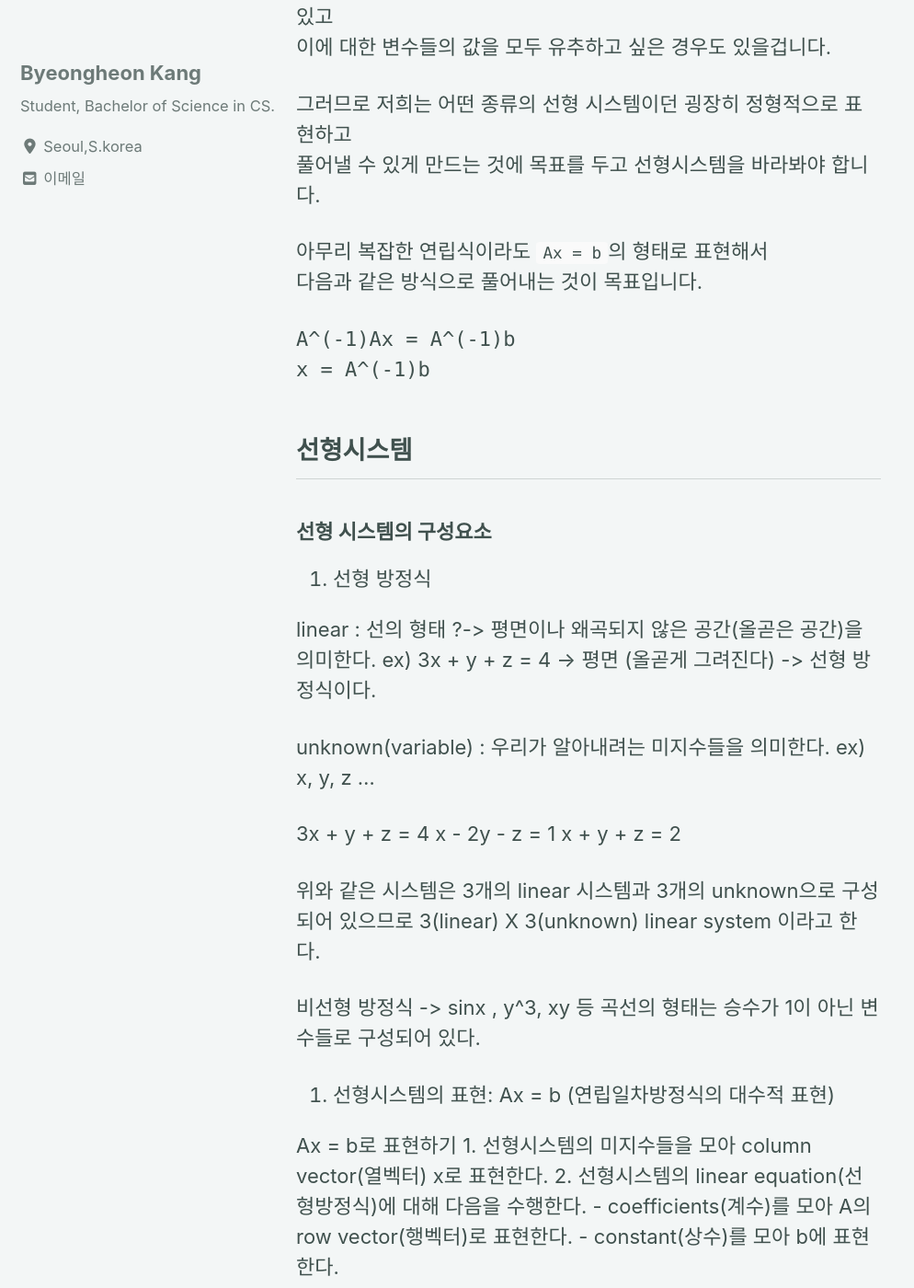
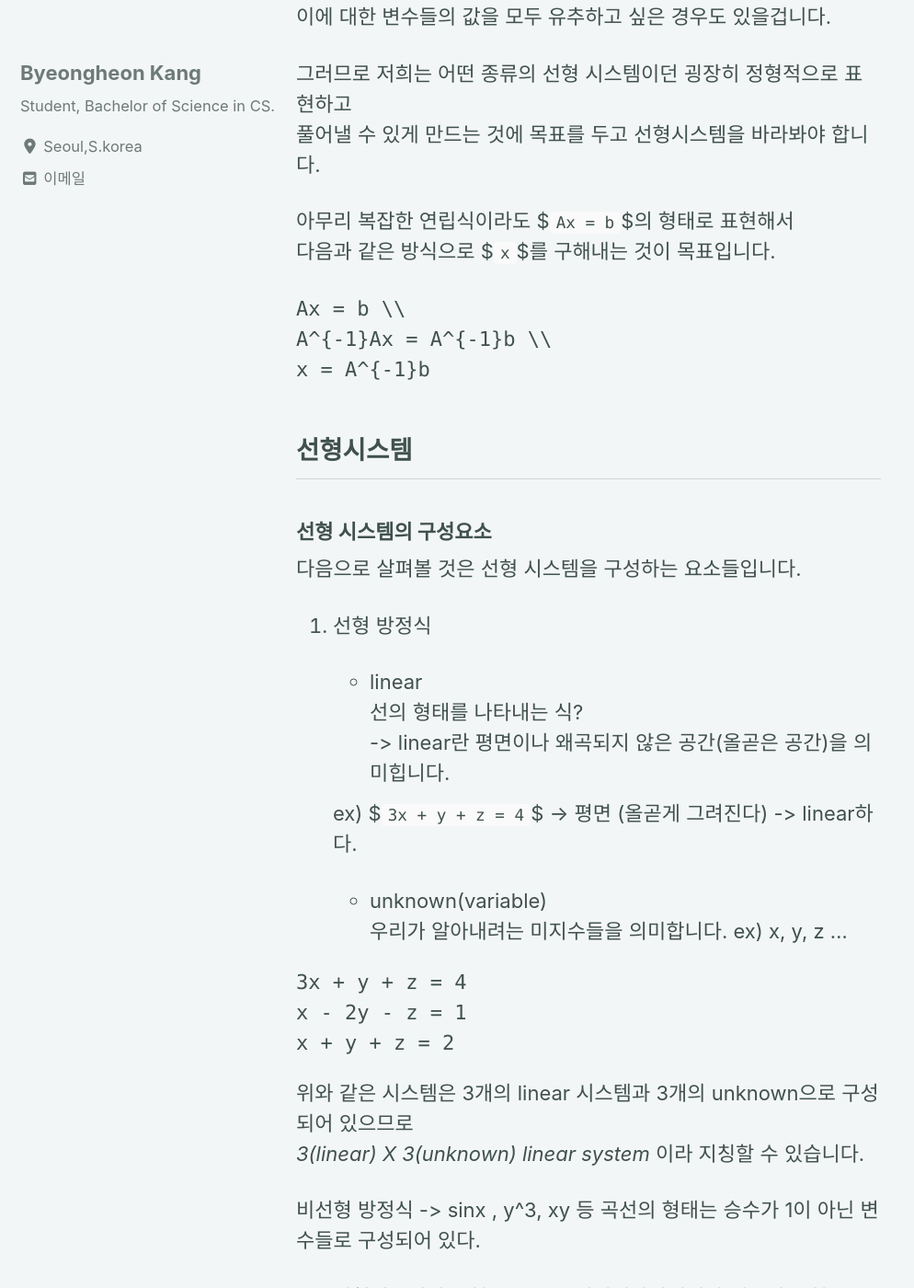
Before and after one commit to devtrail42/devtrail42.github.io, a Jekyll site: the page built from _posts/2020-12-07-linearSys.md, in a window 1280 px wide and 1400 px high, scrolled down 1687 px. Shown: the whole window at 92% size, without its empty margins (0-994 px from the left). Built offline with Jekyll 4.4.1, drawn with Linux system fonts in a browser that asks for light colours; cached includes are drawn as plain includes; nearby versions of some CDN libraries; comment, search, counter and statistics services are not loaded; some of the changed text lies outside the part shown.

Commit message:
edit linear post

```diff
--- a/_posts/2020-12-07-linearSys.md
+++ b/_posts/2020-12-07-linearSys.md
@@ -17,8 +17,8 @@ comments: true
 Basic! 인공지능 수학의 첫번째 시간으로 선형시스템에 대해 알아봅시다.
 
 ### 목표
-> 선형시스템에 대한 기본적인 이해
-> 가우스 소거법을 기반으로 한 선형시스템의 변수 처리
+* 선형시스템에 대한 기본적인 이해
+* 가우스 소거법을 기반으로 한 선형시스템의 변수 처리
 
 저희가 이번에 함께 알아볼 선형시스템은 여러 과학분야에서 응용되는 시스템으로,
 이미지를 조합해 새로운 이미지를 만들어 내거나 (이미지 벡터의 선형조합)
@@ -48,11 +48,12 @@ x - 2y = 1
 그러므로 저희는 어떤 종류의 선형 시스템이던 굉장히 정형적으로 표현하고
 풀어낼 수 있게 만드는 것에 목표를 두고 선형시스템을 바라봐야 합니다.
 
-아무리 복잡한 연립식이라도 `Ax = b`의 형태로 표현해서
-다음과 같은 방식으로 풀어내는 것이 목표입니다.
+아무리 복잡한 연립식이라도 $`Ax = b`$의 형태로 표현해서
+다음과 같은 방식으로 $`x`$를 구해내는 것이 목표입니다.
 ~~~math
-A^(-1)Ax = A^(-1)b
-x = A^(-1)b
+Ax = b \\
+A^{-1}Ax = A^{-1}b \\
+x = A^{-1}b
 ~~~
 
 
@@ -60,19 +61,27 @@ x = A^(-1)b
 
 ### 선형 시스템의 구성요소
 
+다음으로 살펴볼 것은 선형 시스템을 구성하는 요소들입니다.
+
 1. 선형 방정식
 
-linear : 선의 형태 ?-> 평면이나 왜곡되지 않은 공간(올곧은 공간)을 의미한다.
-ex) 3x + y + z = 4 -> 평면 (올곧게 그려진다) -> 선형 방정식이다.
+    * linear
+    선의 형태를 나타내는 식?
+    -> linear란 평면이나 왜곡되지 않은 공간(올곧은 공간)을 의미힙니다.
 
-unknown(variable) : 우리가 알아내려는 미지수들을 의미한다. ex) x, y, z ...
+    ex) $`3x + y + z = 4`$ -> 평면 (올곧게 그려진다) -> linear하다.
 
+    * unknown(variable)
+    우리가 알아내려는 미지수들을 의미합니다. ex) x, y, z ...
+
+~~~math
 3x + y + z = 4
 x - 2y - z = 1
 x + y + z = 2
+~~~
 
 위와 같은 시스템은 3개의 linear 시스템과 3개의 unknown으로 구성되어 있으므로
-3(linear) X 3(unknown) linear system 이라고 한다.
+*3(linear) X 3(unknown) linear system* 이라 지칭할 수 있습니다.
 
 비선형 방정식 -> sinx , y^3, xy 등 곡선의 형태는 승수가 1이 아닌 변수들로 구성되어 있다.
 
```
